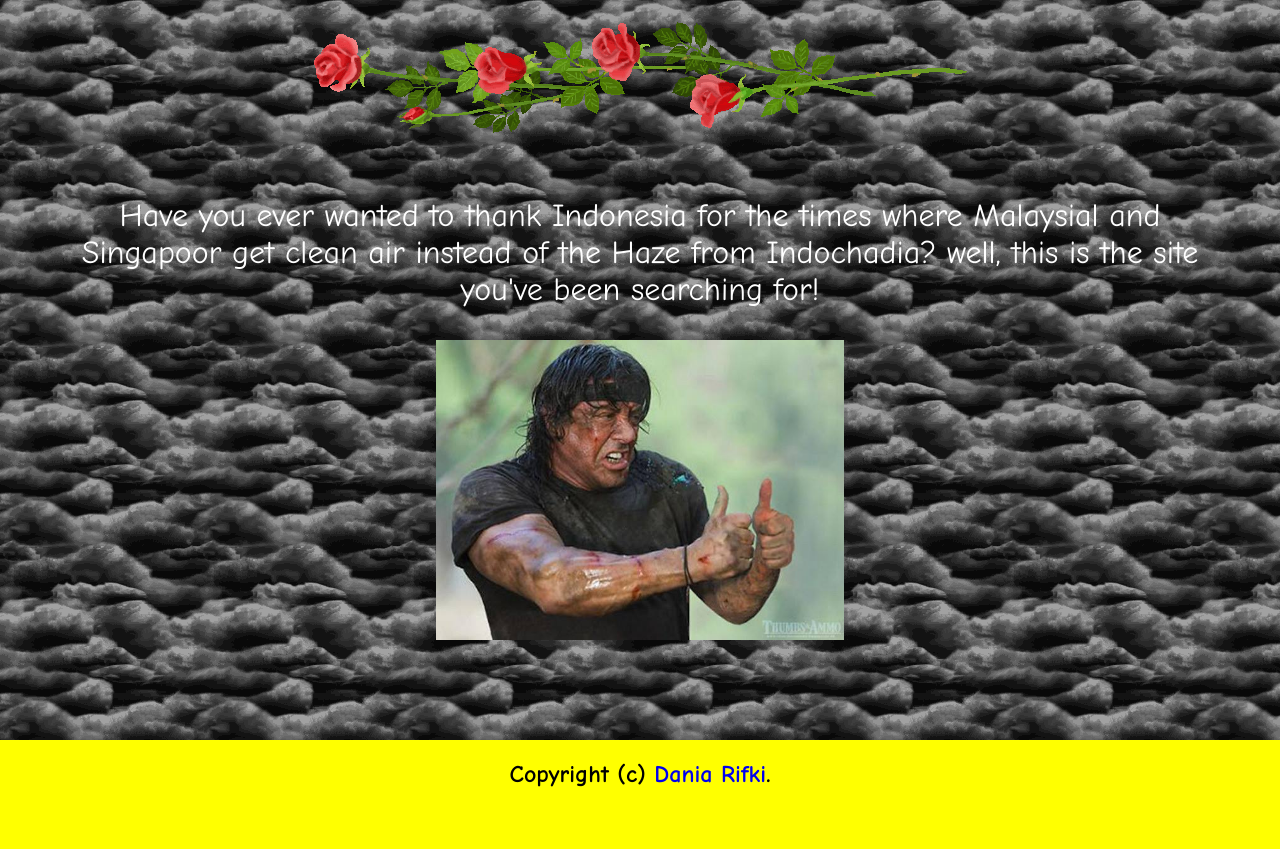
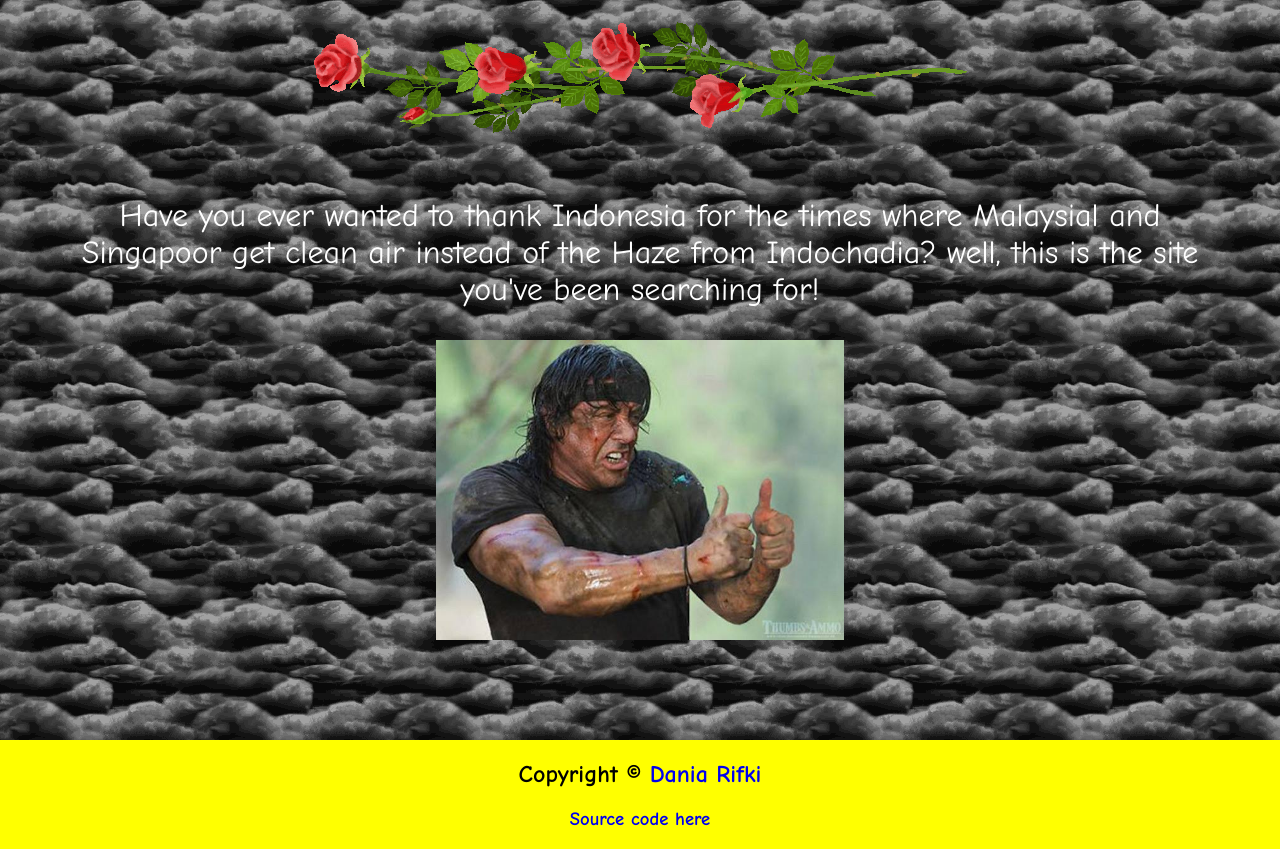
Before and after one commit to Kaleidosium/thankyouindoforthecleanair, a plain HTML site: page public/index.html in a window 1280 px wide. Shown: the part 1035-1884 px from the top of the page. Before the commit the page ends 1843 px from the top, so only its background shows below. Drawn offline with Linux system fonts and the light colour scheme; some packages are replaced by stand-ins of ours; no server answers.

Commit message:
Minor Changes

```diff
--- a/public/index.html
+++ b/public/index.html
@@ -140,7 +140,7 @@
   </div>
 
   <div class="pattern-two--bg">
-    <h2 style="color: white">Click on the button to Thank Indonesia!</h2>
+    <h2 style="color: white">Click on the button to thank Indonesia!</h2>
 
 
     <input onclick="increaseThanksLocally()" type="image" class="thanks--increment" src="assets/Button.png">
@@ -163,7 +163,8 @@
   </div>
 
   <footer>
-    <h2>Copyright (c) <a href="https://twitter.com/altOverflow">Dania Rifki</a>.</h2>
+    <h2>Copyright © <a href="https://twitter.com/altOverflow">Dania Rifki</a></h2>
+    <h3><a href="https://github.com/IamRifki/thankyouindoforthecleanair">Source code here</a></h3>
   </footer>
 
   <script>
```
